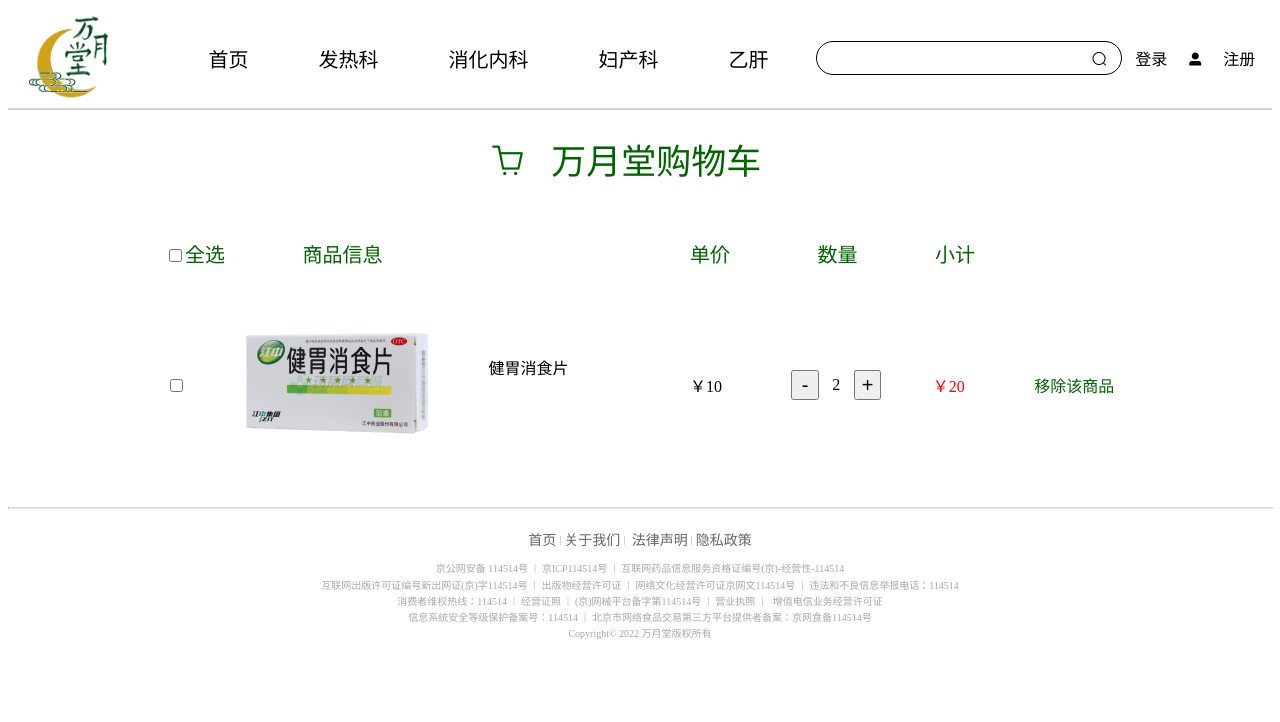
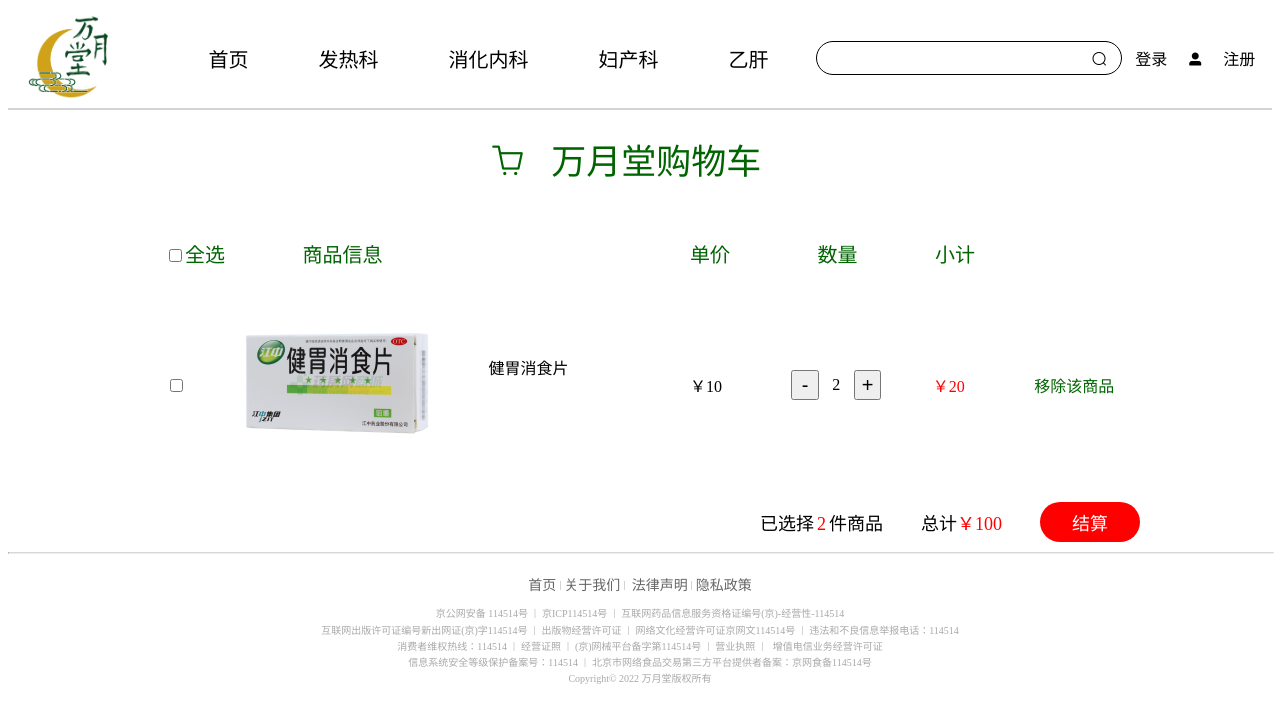
Before and after one commit to TsaiDuck/WanYueTang_Vue, a Vue app: page /#/userCart in a window 1280 px wide. Shown: the top 722 px of the page. Built offline with nearby package versions, Linux system fonts and the light colour scheme.

Commit message:
购物车finished

```diff
--- a/src/components/body/users/userCart.vue
+++ b/src/components/body/users/userCart.vue
@@ -25,6 +25,19 @@
         :price="10"
         :count="2"
       ></Cartgoods>
+    </div>
+    <!-- 结算 -->
+    <div class="userCart-aggregate">
+      <div class="userCart-aggregate-count">
+        <span>已选择</span>
+        <span class="userCart-aggregate-count-total">2</span>
+        <span>件商品</span>
+      </div>
+      <div class="userCart-aggregate-total">
+        <span>总计</span>
+        <span class="userCart-aggregate-total-price">￥100</span>
+      </div>
+      <button class="userCart-aggregate-btn">结算</button>
     </div>
   </div>
 </template>
@@ -72,5 +85,36 @@
       width: 50px;
     }
   }
+  .userCart-aggregate {
+    // background: skyblue;
+    width: 380px;
+    float: right;
+    display: flex;
+    font-size: 18px;
+    justify-content: space-between;
+    align-items: center;
+    margin-bottom: 10px;
+    .userCart-aggregate-count {
+      .userCart-aggregate-count-total {
+        color: red;
+        margin: 0px 3px;
+      }
+    }
+    .userCart-aggregate-total {
+      .userCart-aggregate-total-price {
+        color: red;
+      }
+    }
+    .userCart-aggregate-btn {
+      width: 100px;
+      height: 40px;
+      background-color: red;
+      color: white;
+      border: 0px;
+      border-radius: 2em;
+      font-size: 18px;
+      cursor: pointer;
+    }
+  }
 }
 </style>
```
